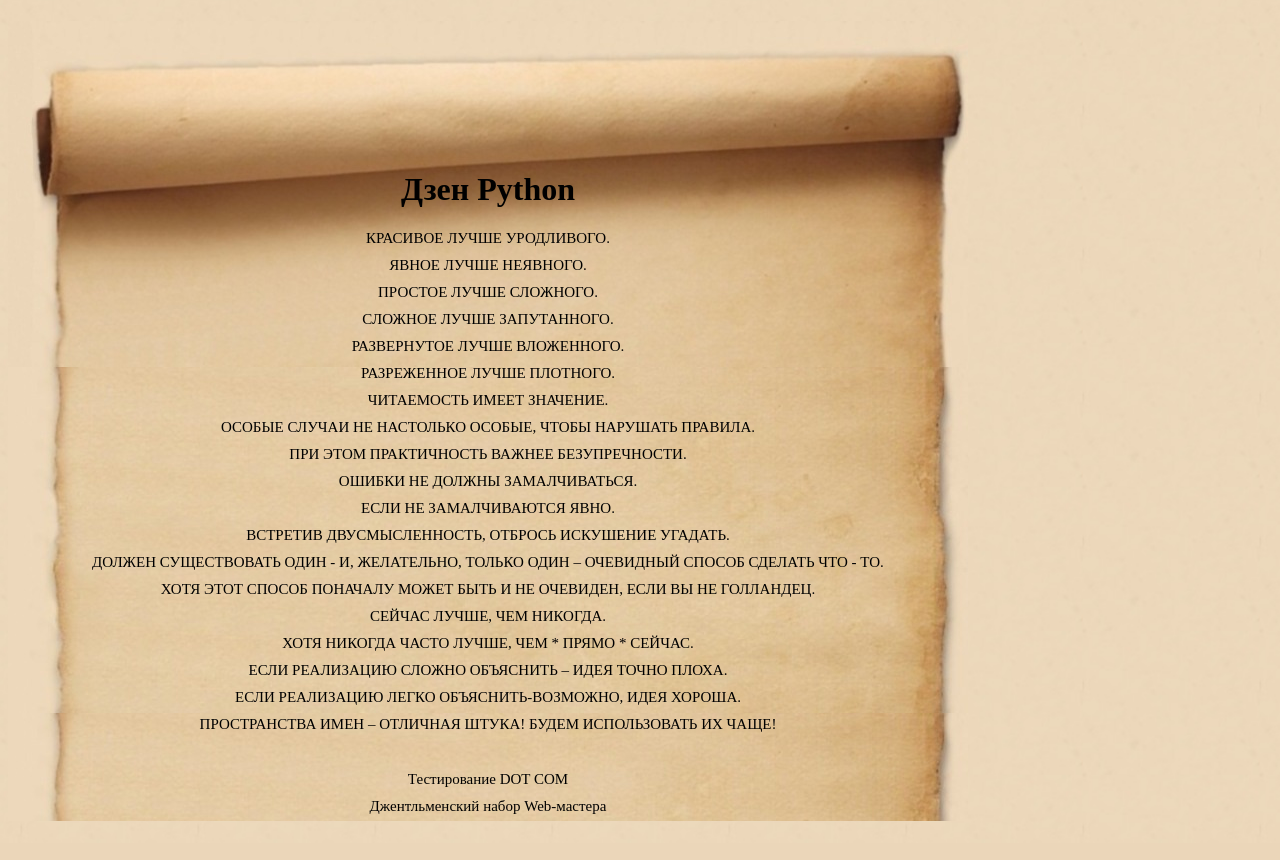
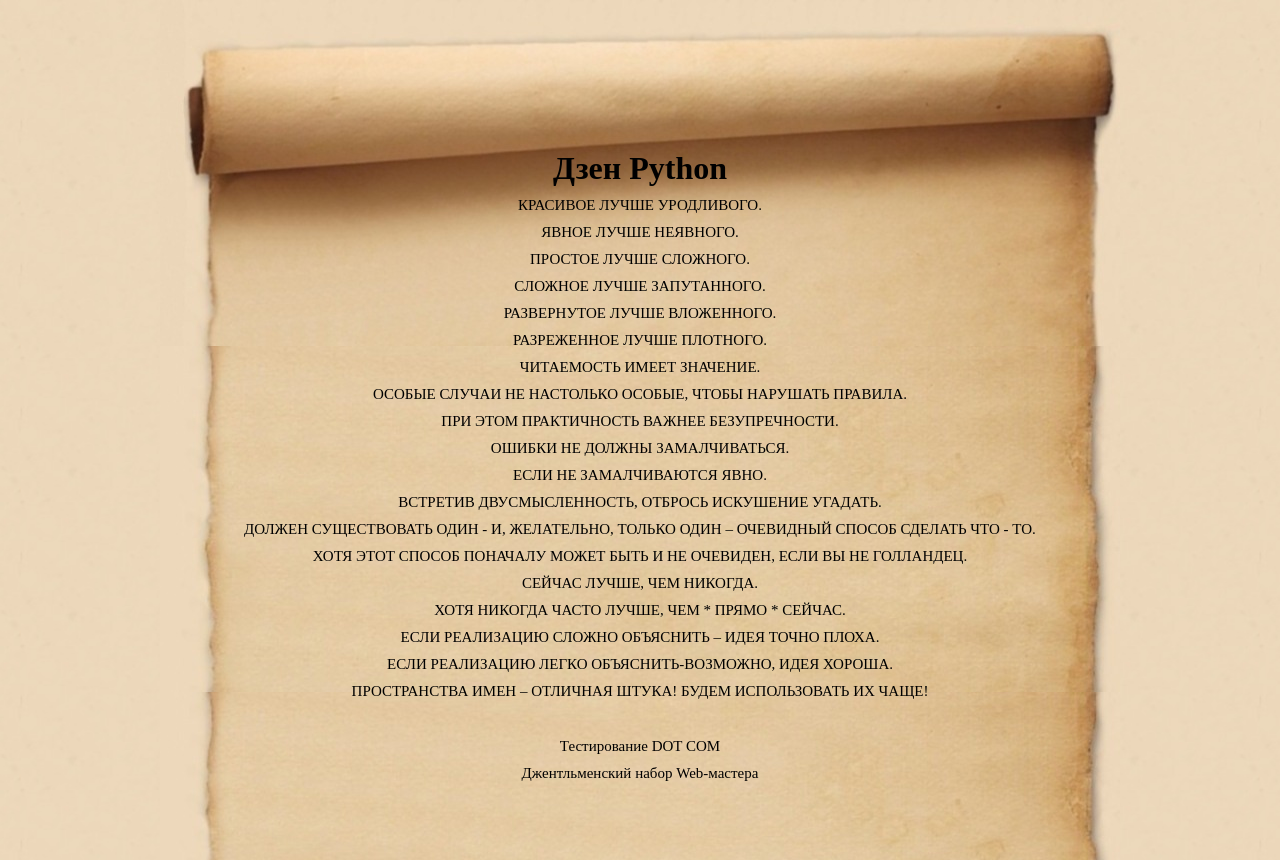
Before and after one commit to Superlts/django_training, a Django app: page / in a window 1280 px wide. Before the commit the page ends 821 px from the top, so only its background shows below. Run offline with Django 4.2, Linux system fonts and the light colour scheme; data comes from the database, SQL or seed files in the repository.

Commit message:
output of the database book

```diff
--- a/mydjango/main/static/main/css/main.css
+++ b/mydjango/main/static/main/css/main.css
@@ -1,10 +1,15 @@
+* {
+	padding: 0px;
+	margin: 0px;
+}
 body {
      background: url("../img/body.jpg") center;
 }
-main {
+#wrapper {
+    text-align: center;
     width: 960px;
     background: url("../img/container.jpg") repeat-y;
-    min-height: 100vh
+    min-height: 860px;
 }
 #header {
     background: url("../img/header.jpg") no-repeat;
--- a/mydjango/main/templates/main/index.html
+++ b/mydjango/main/templates/main/index.html
@@ -7,7 +7,8 @@
     <link rel="stylesheet" type="text/css" href="{% static 'main/css/main.css' %}">
 </head>
 <body>
-    <main>
+    <div align="center">
+        <div id="wrapper">
             <div id="header">
                 <div class="content">
                 <h1> {{ head }} </h1>
@@ -22,6 +23,7 @@
                 <br>
                 </div>
             </div>
-    </main>
+        </div>
+    </div>
 </body>
 </html>
```
Lines whose indentation alone changed are shown as unchanged.
